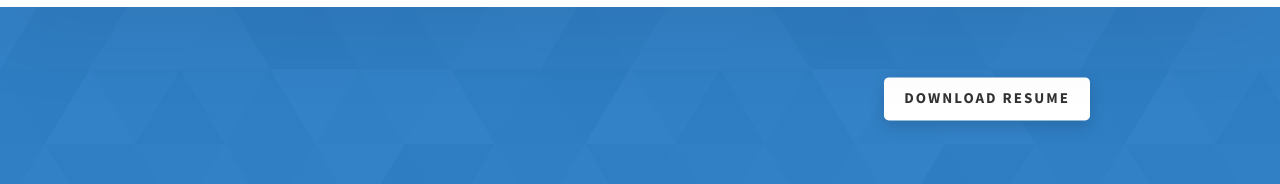
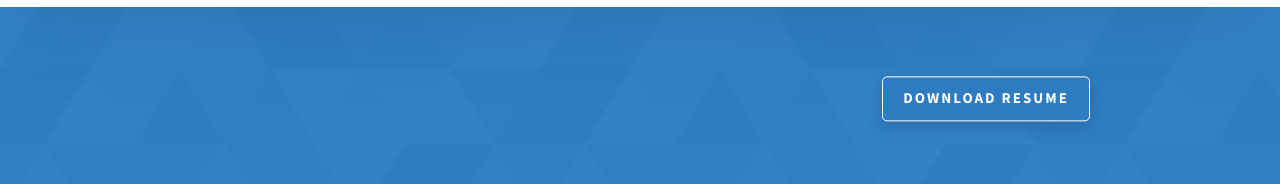
Before and after one commit to Faizan980/portfolio, a plain HTML site: page index.html in a window 1280 px wide. Shown: the part 81-265 px from the top of the page. Drawn offline with nearby package versions, Linux system fonts and the light colour scheme.

Commit message:
Update style.css
Added some extra styling to the download button.

```diff
--- a/css/style.css
+++ b/css/style.css
@@ -268,6 +268,9 @@ textarea {
   .home-download__cta > a {
     padding: 1rem 2rem;
     font-size: 1.5rem;
+    background-color: #2e7cc2;
+    border: 1.5px solid white;
+    color: white;
   }
 
 .about {
```
